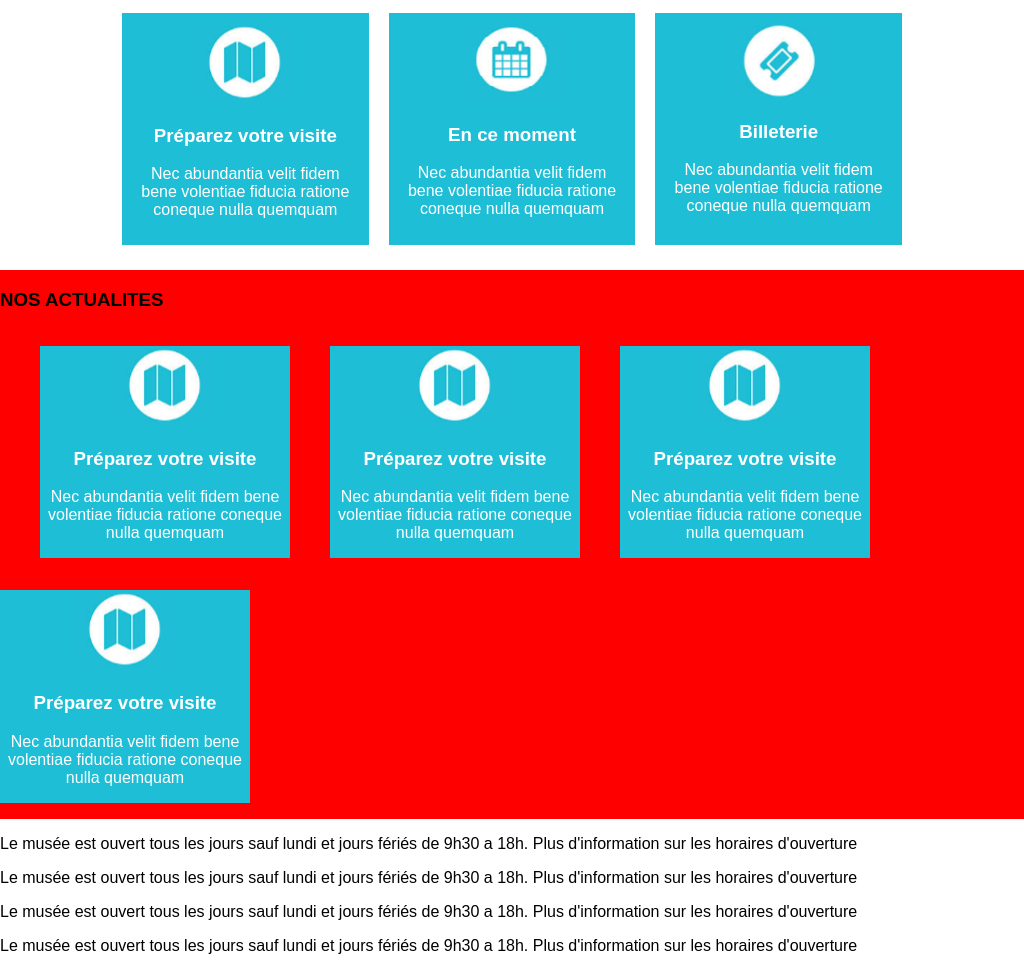
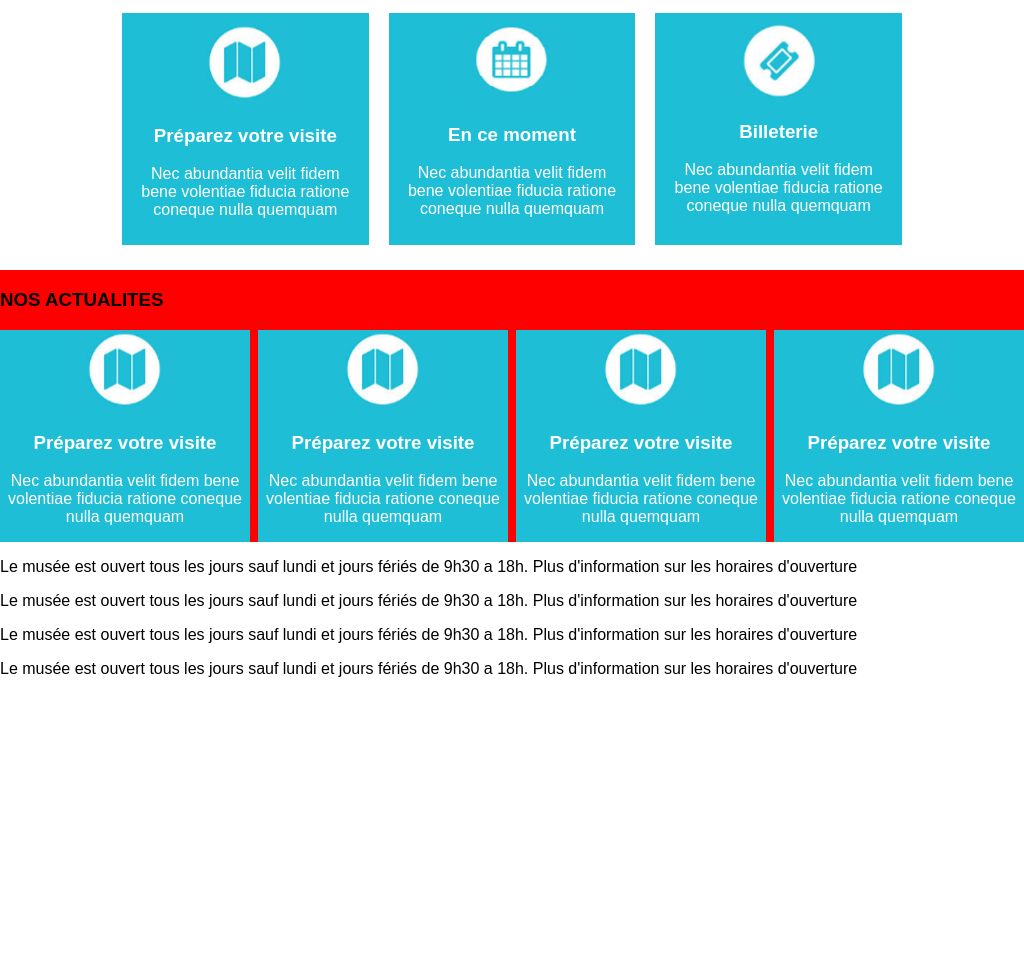
Before and after one commit to sinki78/htmlResponsive, a plain HTML site: page contact.html in a window 1024 px wide. Shown: the part 698-1669 px from the top of the page. After the commit the page ends 1392 px from the top, so only its background shows below. Drawn offline with Linux system fonts and the light colour scheme.

Commit message:
actu 2.0

```diff
--- a/1024.css
+++ b/1024.css
@@ -235,44 +235,27 @@
         display: flex ;
         max-width: 1200px;
         margin: auto;
+        justify-content: space-between;
+
     }
     .main_actu_title{
         width: 100%;
     }
 
-    .main_actu figure:nth-child(2){
+    .main_actu figure{
         background-color: #1ebed6;
         /*flex-grow: 1;*/
-        margin-left: 40px;
+        /*margin-left: 40px;*/
         color: white;
         text-align: center;
-        max-width: 250px;
+        /*flex: 1;*/
+        padding: 0;
+        margin: 0;
+        width: 23%;
     }
 
-    .main_actu figure:nth-child(3){
-        background-color: #1ebed6;
-        /*flex-grow: 1;*/
-        margin-left: 0;
-        color: white;
-        text-align: center;
-        max-width: 250px;
-    }
-    .main_actu figure:nth-child(4){
-        background-color: #1ebed6;
-        /*flex-grow: 1;*/
-        margin-left: 0;
-        color: white;
-        text-align: center;
-        max-width: 250px;
-    }
-    .main_actu figure:nth-child(5){
-        background-color: #1ebed6;
-        /*flex-grow: 1;*/
-        margin-left: 0;
-        color: white;
-        text-align: center;
-        max-width: 250px;
-    }
+
+
     /*picture img{*/
         /*width: 100%;*/
     /*}*/
--- a/840.css
+++ b/840.css
@@ -206,45 +206,25 @@
         display: flex ;
         max-width: 1200px;
         margin: auto;
+        justify-content: space-between;
+        /*margin-left: 20px;*/
+
     }
     .main_actu_title{
         width: 100%;
     }
 
-    .main_actu figure:nth-child(2){
+    .main_actu figure{
         background-color: #1ebed6;
-        flex-grow: 1;
         /*margin-left: 40px;*/
         color: white;
         text-align: center;
-        max-width: 40%;
+        /*flex: 1;*/
+        min-width: 250px;
+        max-width: 48%;
+        padding: 0;
+        margin: 0 0 10px 0;
     }
-
-    .main_actu figure:nth-child(3){
-        background-color: #1ebed6;
-        /*flex-grow: 1;*/
-        margin-left: 0;
-        color: white;
-        text-align: center;
-        max-width: 40%;
-    }
-    .main_actu figure:nth-child(4){
-        background-color: #1ebed6;
-        /*flex-grow: 1;*/
-        margin-left: 0;
-        color: white;
-        text-align: center;
-        max-width: 40%;
-    }
-    .main_actu figure:nth-child(5){
-        background-color: #1ebed6;
-        /*flex-grow: 1;*/
-        margin-left: 0;
-        color: white;
-        text-align: center;
-        max-width: 40%;
-    }
-
 
     /* MAIN */
     main{
```
